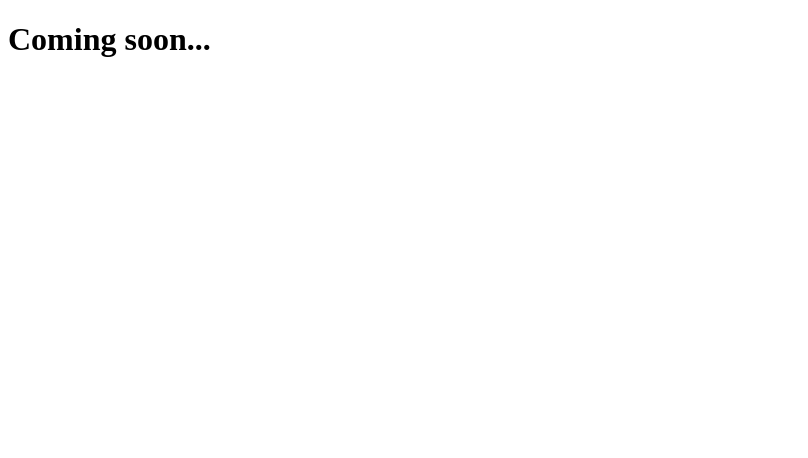
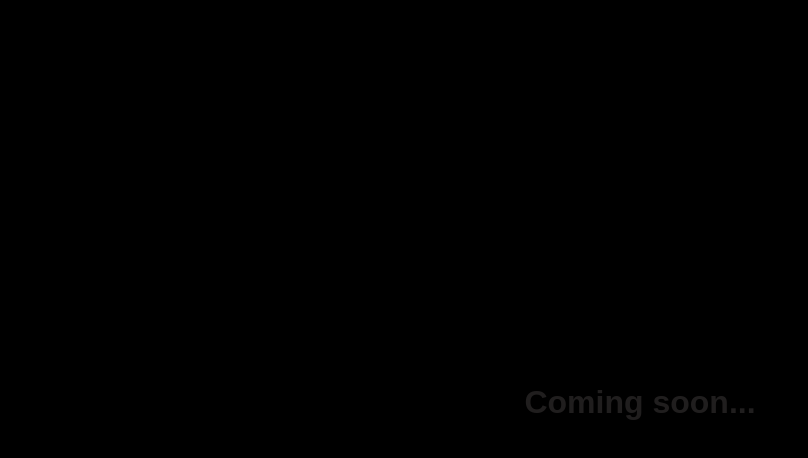
Before and after one commit to Tabernacular/Tabernacular, a plain HTML site: page index.html in a window 1280 px wide. Shown: the whole page, without its empty margins (0-808 px from the left). Drawn offline with Linux system fonts and the light colour scheme.

Commit message:
Updated gui

```diff
--- a/index.html
+++ b/index.html
@@ -1,14 +1,23 @@
 <!DOCTYPE html>
 <html>
 <head>
-    <meta charset ="UTF-8">
-    <meta name="viewport" content="width=device-width, initial-scale=1.0">
-  <link href="/dist/output.css" rel="stylesheet">
+<style>
+    body {background-color: black;
+        color: rgb(32, 30, 30);
+        font-family: comic-sans-ms, sans-serif;
+        text-align: center;
+        padding: 355px 0;
+
+    }
+
+
+</style>
 </head>
+</html>
 <body>
-  <h1 class="text-center font-sans text-black hover:text-white">
+
+<h1>
     Coming soon...
-  </h1>
-  <div class="bg-black ..."></div>
+
+</h1>
 </body>
-</html>
```
Also changed, not shown: tailwind.config.js (deleted, +0 -7 lines), comic.ttf (added), comicbd.ttf (added), comici.ttf (added), comicz.ttf (added).
